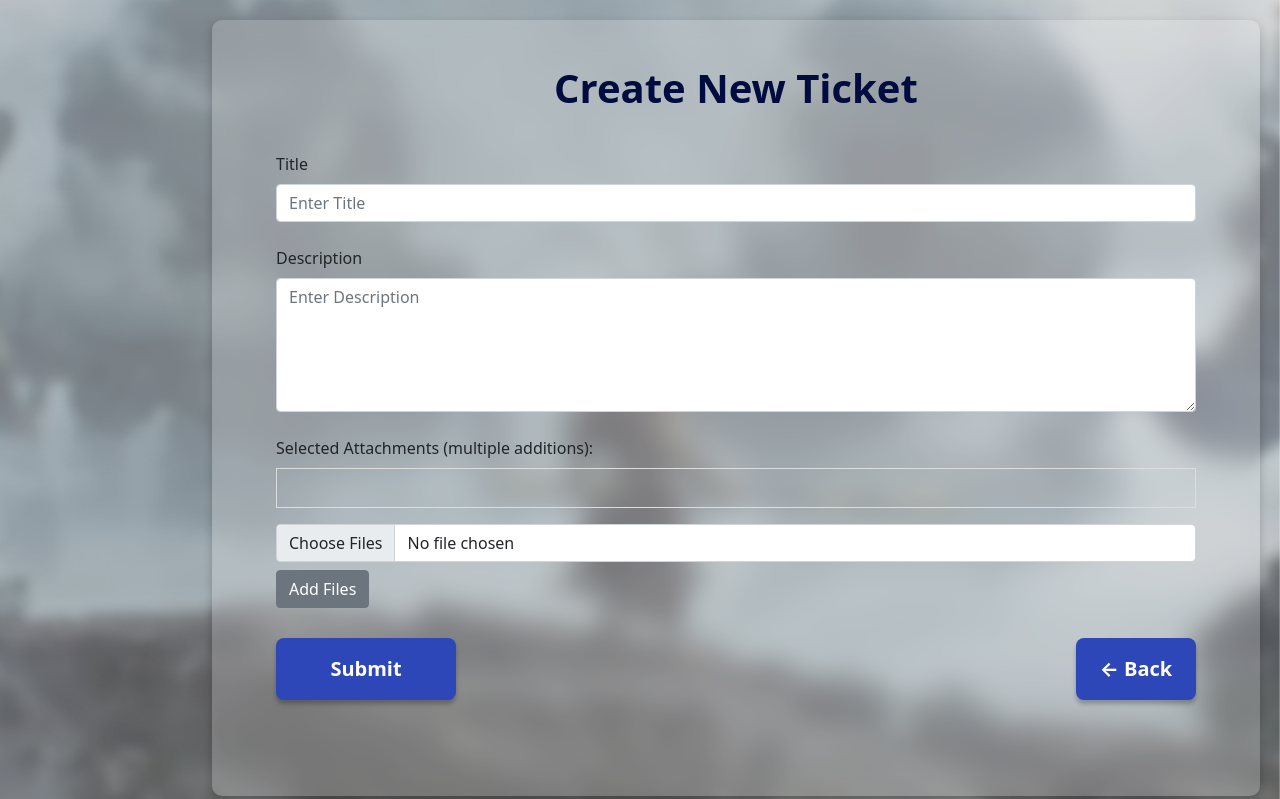
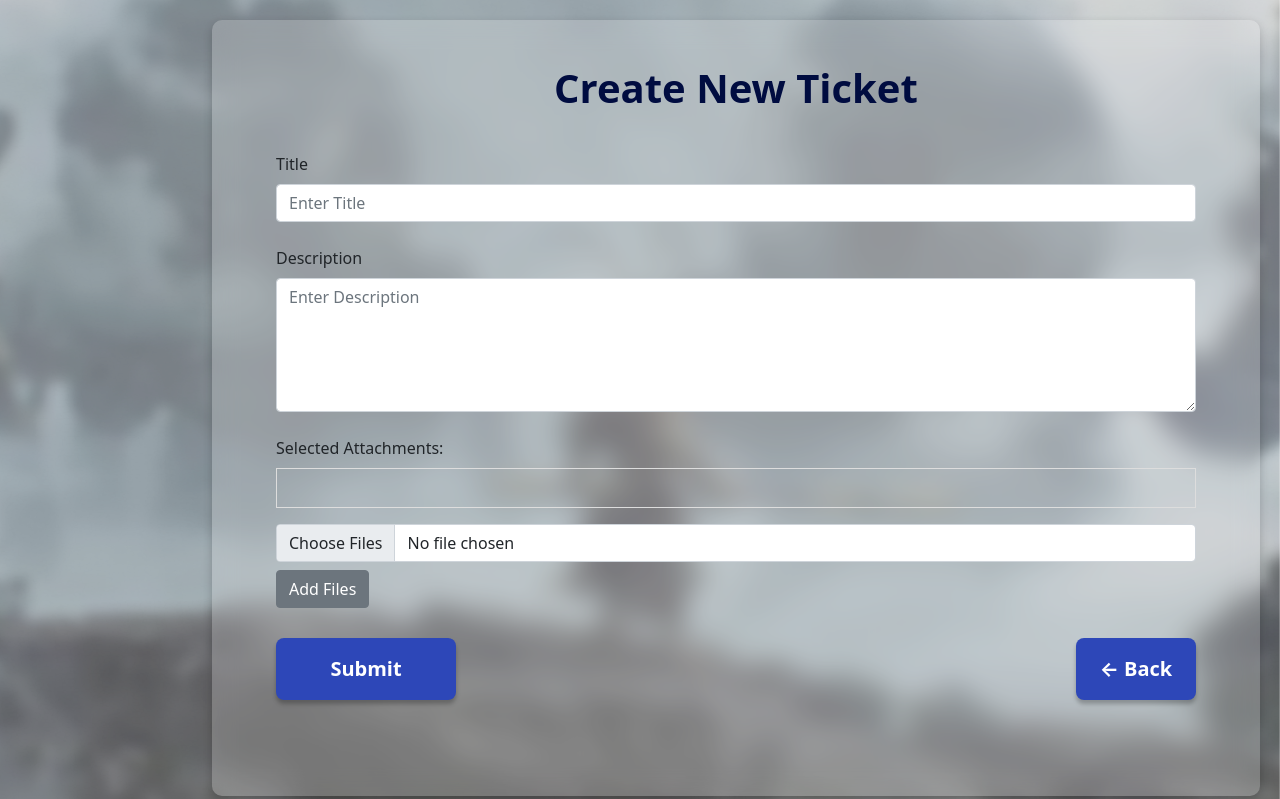
Before and after one commit to Xujiangjing/SEG_WUKONG, a Django app: template tickets/templates/tickets/create_ticket.html in a window 1280 px wide. Shown: the top 799 px of the page. Run offline with Django 4.2, Linux system fonts and the light colour scheme; the template is opened without the code that fills it, so the values that code supplies are empty; some libraries are stand-ins or nearby versions.

Commit message:
remove stupid label of multiple additions

```diff
--- a/tickets/templates/tickets/create_ticket.html
+++ b/tickets/templates/tickets/create_ticket.html
@@ -46,7 +46,7 @@
 
               <!-- File Preview Section -->
               <div class="mb-3">
-                <label class="form-label">Selected Attachments (multiple additions):</label>
+                <label class="form-label">Selected Attachments:</label>
                 <div id="filePreview" style="border:1px solid #ddd; min-height:40px; padding:10px;">
                   <!-- Preview of user-selected files will be rendered here -->
                 </div>
```
